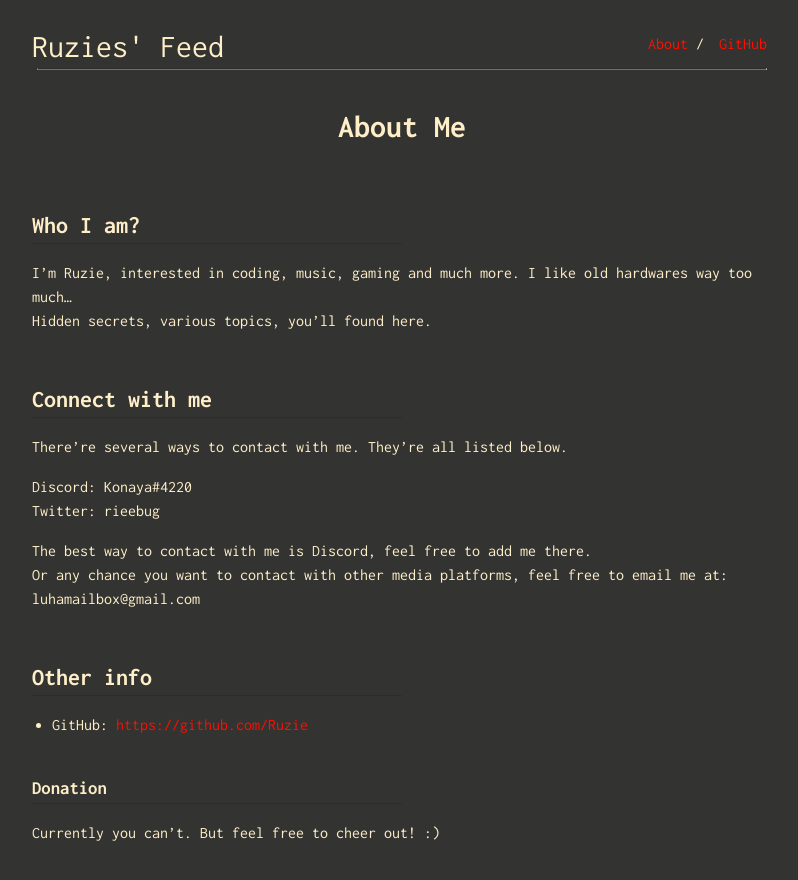
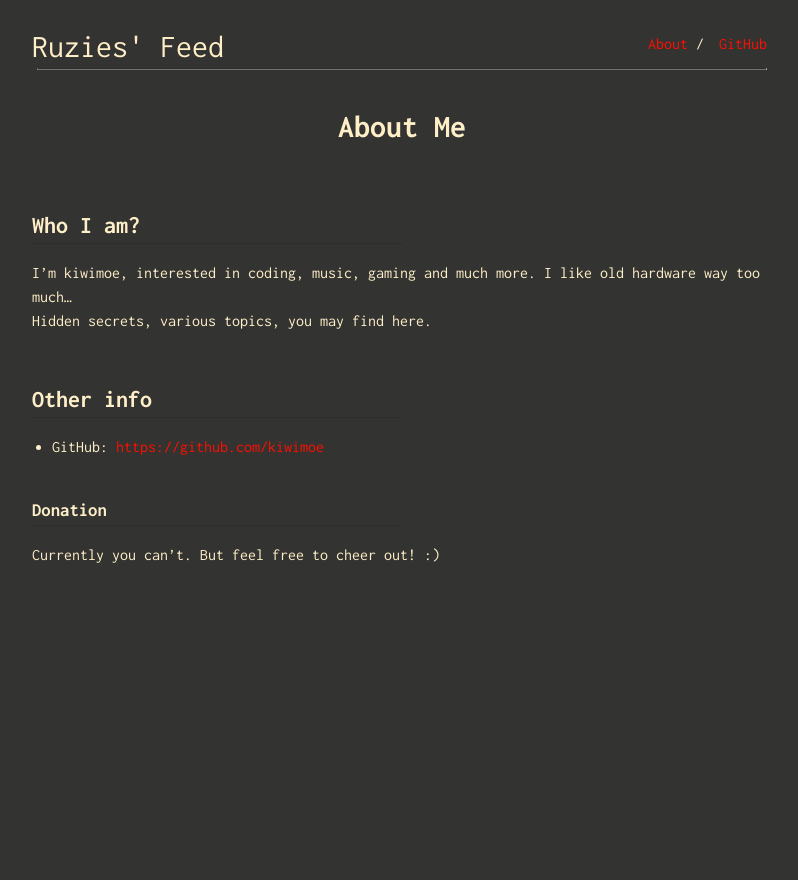
Before and after one commit to kiwimoe/kiwimoe.github.io, a Jekyll site: the page built from about.md, in a window 1280 px wide. Shown: the top 880 px of the page, without its empty margins (238-1036 px from the left). Built offline with Jekyll 4.4.1, drawn with Linux system fonts in a browser that asks for light colours.

Commit message:
fix grammer

```diff
--- a/about.md
+++ b/about.md
@@ -5,22 +5,12 @@ title: About Me
 
 ## Who I am?
 
-I'm Ruzie, interested in coding, music, gaming and much more. I like old hardwares way too much...\
-Hidden secrets, various topics, you'll found here.
-
-## Connect with me
-
-There're several ways to contact with me. They're all listed below.
-
-Discord: Konaya#4220\
-Twitter: rieebug
-
-The best way to contact with me is Discord, feel free to add me there.\
-Or any chance you want to contact with other media platforms, feel free to email me at: luhamailbox@gmail.com
+I'm kiwimoe, interested in coding, music, gaming and much more. I like old hardware way too much...\
+Hidden secrets, various topics, you may find here.
 
 ## Other info
 
-- GitHub: [https://github.com/Ruzie](https://github.com/Ruzie)
+- GitHub: [https://github.com/kiwimoe](https://github.com/kiwimoe)
 
 ### Donation
 
```
